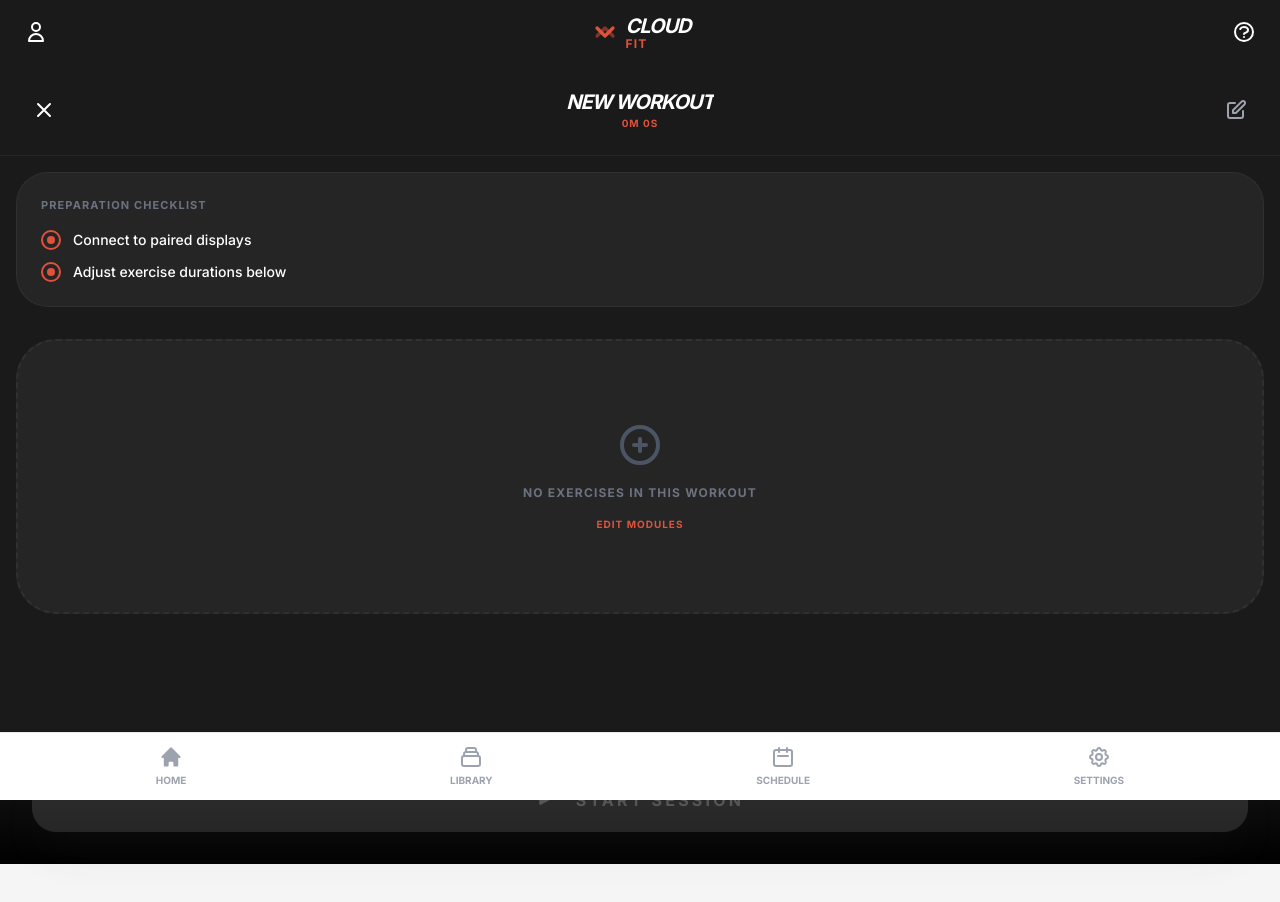
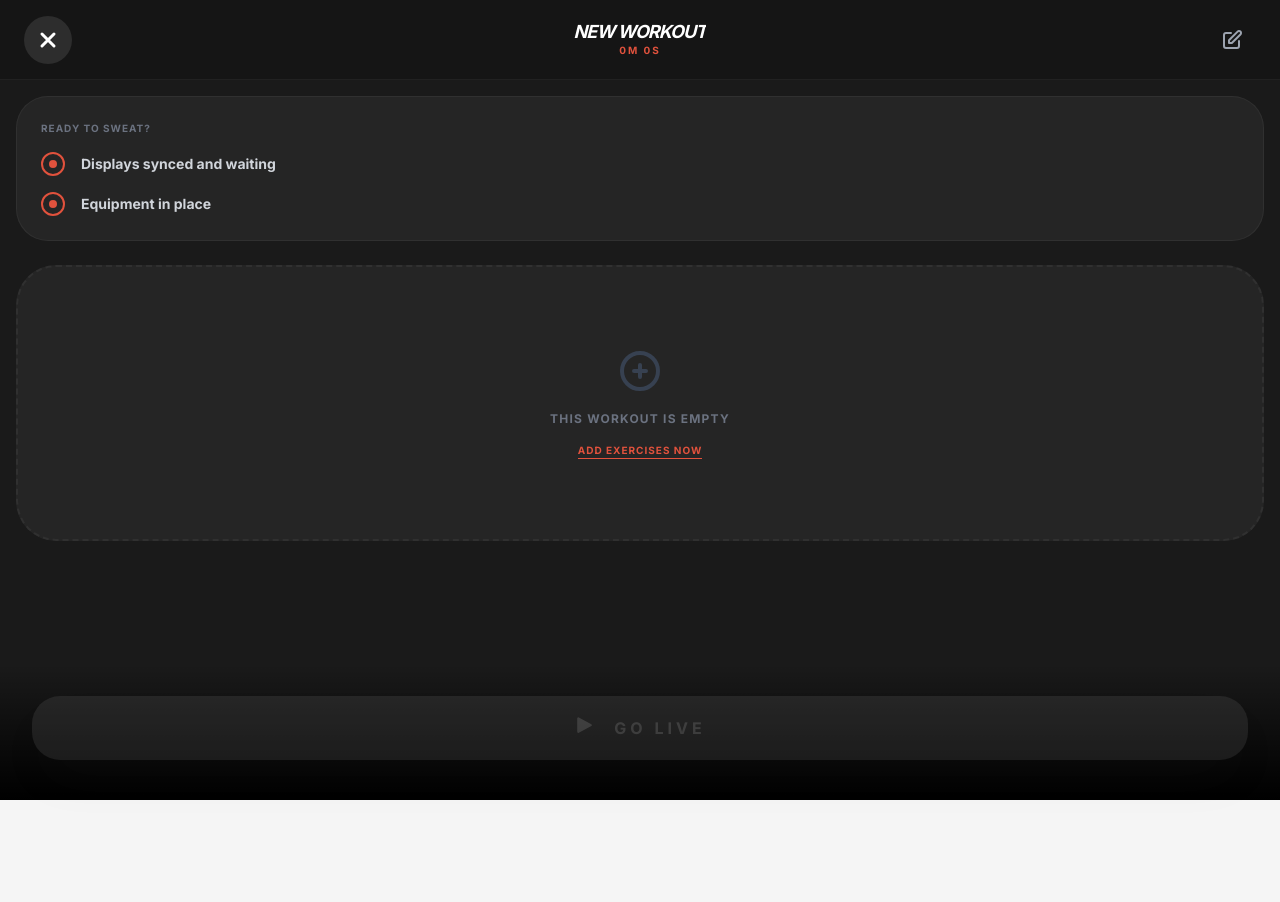
Before and after one commit to AliKhaich/cloudfit-gym, a React (Vite) app: page / in a window 1280 px wide. Both pictures are taken after a click on the button "CREATE WORKOUT". Shown: the top 902 px of the page. After the commit the page ends 800 px from the top, so only its background shows below. Built offline with nearby package versions, Linux system fonts and the light colour scheme.

Commit message:
Update Prepare.tsx

```diff
--- a/views/Prepare.tsx
+++ b/views/Prepare.tsx
@@ -49,35 +49,35 @@ export const Prepare: React.FC<PrepareProps> = ({ workout, onStart, onEdit, onCl
   const hasModules = editedWorkout.modules.length > 0;
 
   return (
-    <div className="min-h-screen bg-[#1A1A1A] text-white animate-in slide-in-from-bottom duration-500 flex flex-col">
-      <div className="p-6 flex items-center justify-between border-b border-white/5">
-        <button onClick={onClose} className="p-2 hover:bg-white/10 rounded-full">
-          <svg className="w-6 h-6" fill="none" stroke="currentColor" viewBox="0 0 24 24"><path strokeLinecap="round" strokeLinejoin="round" strokeWidth={2} d="M6 18L18 6M6 6l12 12" /></svg>
+    <div className="fixed inset-0 min-h-screen bg-[#1A1A1A] text-white animate-in slide-in-from-bottom duration-500 flex flex-col z-[100]">
+      <div className="h-20 shrink-0 px-6 flex items-center justify-between border-b border-white/5 bg-black/20">
+        <button onClick={onClose} className="w-12 h-12 bg-white/10 hover:bg-white/20 rounded-full flex items-center justify-center transition-all active:scale-90">
+          <svg className="w-6 h-6" fill="none" stroke="currentColor" viewBox="0 0 24 24"><path strokeLinecap="round" strokeLinejoin="round" strokeWidth={3} d="M6 18L18 6M6 6l12 12" /></svg>
         </button>
         <div className="text-center">
-          <h2 className="text-xl font-black uppercase italic tracking-tighter truncate max-w-[180px]">{workout.name}</h2>
-          <p className="text-[10px] font-black text-[#E1523D] uppercase tracking-widest">{calculateTotalTime()}</p>
+          <h2 className="text-lg font-black uppercase italic tracking-tighter truncate max-w-[180px] leading-tight">{workout.name}</h2>
+          <p className="text-[10px] font-black text-[#E1523D] uppercase tracking-[0.2em]">{calculateTotalTime()}</p>
         </div>
-        <button onClick={() => onEdit(editedWorkout)} className="p-2 text-gray-400 hover:text-white transition-colors">
+        <button onClick={() => onEdit(editedWorkout)} className="w-12 h-12 flex items-center justify-center text-gray-400 hover:text-white transition-colors">
           <svg className="w-6 h-6" fill="none" stroke="currentColor" viewBox="0 0 24 24"><path strokeLinecap="round" strokeLinejoin="round" strokeWidth={2} d="M11 5H6a2 2 0 00-2 2v11a2 2 0 002 2h11a2 2 0 002-2v-5m-1.414-9.414a2 2 0 112.828 2.828L11.828 15H9v-2.828l8.586-8.586z" /></svg>
         </button>
       </div>
 
       <div className="flex-1 overflow-y-auto p-4 space-y-4">
-        <div className="bg-white/5 rounded-[32px] p-6 border border-white/5 mb-8">
-           <h3 className="text-[11px] font-black text-gray-500 uppercase tracking-widest mb-4">Preparation Checklist</h3>
-           <div className="space-y-3">
-              <div className="flex items-center gap-3">
-                 <div className="w-5 h-5 rounded-full border-2 border-[#E1523D] flex items-center justify-center">
+        <div className="bg-white/5 rounded-[32px] p-6 border border-white/5 mb-6">
+           <h3 className="text-[10px] font-black text-gray-500 uppercase tracking-widest mb-4">Ready to Sweat?</h3>
+           <div className="space-y-4">
+              <div className="flex items-center gap-4">
+                 <div className="w-6 h-6 rounded-full border-2 border-[#E1523D] flex items-center justify-center shrink-0">
                     <div className="w-2 h-2 bg-[#E1523D] rounded-full"></div>
                  </div>
-                 <span className="text-sm font-medium">Connect to paired displays</span>
+                 <span className="text-sm font-bold text-gray-300">Displays synced and waiting</span>
               </div>
-              <div className="flex items-center gap-3">
-                 <div className="w-5 h-5 rounded-full border-2 border-[#E1523D] flex items-center justify-center">
+              <div className="flex items-center gap-4">
+                 <div className="w-6 h-6 rounded-full border-2 border-[#E1523D] flex items-center justify-center shrink-0">
                     <div className="w-2 h-2 bg-[#E1523D] rounded-full"></div>
                  </div>
-                 <span className="text-sm font-medium">Adjust exercise durations below</span>
+                 <span className="text-sm font-bold text-gray-300">Equipment in place</span>
               </div>
            </div>
         </div>
@@ -96,16 +96,15 @@ export const Prepare: React.FC<PrepareProps> = ({ workout, onStart, onEdit, onCl
                     <p className="text-[10px] text-gray-500 font-bold uppercase tracking-widest">{exercise?.category}</p>
                   </div>
 
-                  {/* Timer Adjuster */}
                   <div className="flex items-center gap-3 bg-white/10 px-4 py-2 rounded-2xl">
-                    <button onClick={() => updateModuleDuration(m.id, currentDuration - 5)} className="text-gray-400 hover:text-white">
+                    <button onClick={() => updateModuleDuration(m.id, currentDuration - 5)} className="text-gray-400 hover:text-white p-1">
                       <svg className="w-4 h-4" fill="none" stroke="currentColor" viewBox="0 0 24 24"><path strokeLinecap="round" strokeLinejoin="round" strokeWidth={3} d="M20 12H4" /></svg>
                     </button>
                     <div className="text-center min-w-[32px]">
                       <span className="text-lg font-black italic">{currentDuration}</span>
                       <p className="text-[7px] font-black uppercase text-gray-500">SEC</p>
                     </div>
-                    <button onClick={() => updateModuleDuration(m.id, currentDuration + 5)} className="text-gray-400 hover:text-white">
+                    <button onClick={() => updateModuleDuration(m.id, currentDuration + 5)} className="text-gray-400 hover:text-white p-1">
                       <svg className="w-4 h-4" fill="none" stroke="currentColor" viewBox="0 0 24 24"><path strokeLinecap="round" strokeLinejoin="round" strokeWidth={3} d="M12 4v16m8-8H4" /></svg>
                     </button>
                   </div>
@@ -117,37 +116,39 @@ export const Prepare: React.FC<PrepareProps> = ({ workout, onStart, onEdit, onCl
                     <select
                       value={m.displayId}
                       onChange={(e) => updateModuleDisplay(m.id, e.target.value)}
-                      className="text-[10px] font-black uppercase tracking-widest bg-transparent outline-none pr-4"
+                      className="text-[10px] font-black uppercase tracking-widest bg-transparent outline-none pr-4 cursor-pointer"
                     >
-                      <option value={LOCAL_DISPLAY_ID} className="bg-[#1A1A1A]">This Device</option>
+                      <option value={LOCAL_DISPLAY_ID} className="bg-[#1A1A1A]">Local Device</option>
                       {displays.map(d => (
                         <option key={d.id} value={d.id} className="bg-[#1A1A1A]">{d.name}</option>
                       ))}
                     </select>
                   </div>
-                  <div className="text-[9px] font-black uppercase tracking-widest text-[#E1523D]">
-                    Ready
+                  <div className="text-[9px] font-black uppercase tracking-widest text-[#E1523D] flex items-center gap-1">
+                    <div className="w-1.5 h-1.5 bg-[#E1523D] rounded-full animate-pulse"></div>
+                    Synced
                   </div>
                </div>
             </div>
           );
         }) : (
           <div className="py-20 text-center flex flex-col items-center gap-4 bg-white/5 rounded-[40px] border-2 border-dashed border-white/5">
-            <svg className="w-12 h-12 text-gray-600" fill="none" stroke="currentColor" viewBox="0 0 24 24"><path strokeLinecap="round" strokeLinejoin="round" strokeWidth={2} d="M12 9v3m0 0v3m0-3h3m-3 0H9m12 0a9 9 0 11-18 0 9 9 0 0118 0z" /></svg>
-            <p className="text-gray-500 font-bold uppercase tracking-widest text-xs">No exercises in this workout</p>
-            <button onClick={() => onEdit(editedWorkout)} className="text-[#E1523D] text-[10px] font-black uppercase tracking-widest">Edit Modules</button>
+            <svg className="w-12 h-12 text-gray-700" fill="none" stroke="currentColor" viewBox="0 0 24 24"><path strokeLinecap="round" strokeLinejoin="round" strokeWidth={2} d="M12 9v3m0 0v3m0-3h3m-3 0H9m12 0a9 9 0 11-18 0 9 9 0 0118 0z" /></svg>
+            <p className="text-gray-500 font-bold uppercase tracking-widest text-xs">This workout is empty</p>
+            <button onClick={() => onEdit(editedWorkout)} className="text-[#E1523D] text-[10px] font-black uppercase tracking-widest border-b border-[#E1523D]">Add Exercises Now</button>
           </div>
         )}
+        <div className="h-24" />
       </div>
 
-      <div className="p-8 bg-gradient-to-t from-black to-transparent">
+      <div className="p-8 pb-10 bg-gradient-to-t from-black to-transparent shrink-0">
         <button
           onClick={() => onStart(editedWorkout)}
           disabled={!hasModules}
-          className="w-full py-5 bg-[#E1523D] text-white rounded-[24px] font-black uppercase tracking-[0.2em] shadow-2xl shadow-orange-900/40 hover:scale-[1.02] active:scale-[0.98] transition-all flex items-center justify-center gap-4 disabled:opacity-30 disabled:grayscale disabled:scale-100"
+          className="w-full py-5 bg-[#E1523D] text-white rounded-[28px] font-black uppercase tracking-[0.25em] shadow-2xl shadow-orange-900/40 hover:scale-[1.02] active:scale-[0.98] transition-all flex items-center justify-center gap-4 disabled:opacity-20 disabled:grayscale"
         >
           <svg className="w-6 h-6 fill-current" viewBox="0 0 20 20"><path d="M4.018 14L14.41 8.41a.89.89 0 000-1.58L4.02 1.25a.89.89 0 00-1.33.79V13.2a.89.89 0 001.33.8z" /></svg>
-          Start Session
+          Go Live
         </button>
       </div>
     </div>
```
